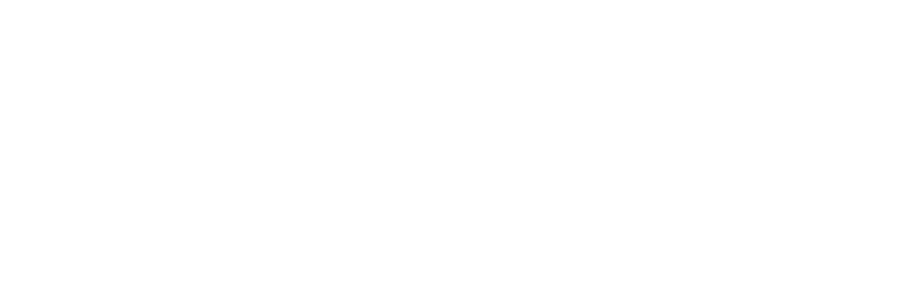
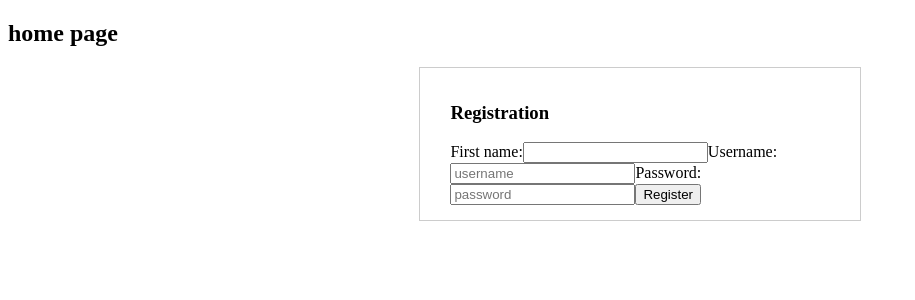
Before and after one commit to StAngerr/erste, an Angular app in the folder app/: page / in a window 1280 px wide. Shown: the top 300 px of the page, without its empty margins (0-915 px from the left). Built offline with nearby package versions, Linux system fonts and the light colour scheme.

Commit message:
Added registration form on ui

```diff
--- a/app/src/app/app.component.html
+++ b/app/src/app/app.component.html
@@ -1,3 +1,4 @@
 <div>
-  <app-user-list></app-user-list>
+  <h2>home page</h2>
+  <app-register></app-register>
 </div>
--- /dev/null
+++ b/app/src/app/components/register/register.component.css
@@ -0,0 +1,7 @@
+.registration {
+  width: 30%;
+  height: 1000%;
+  margin: 0 auto;
+  padding: 15px 30px;
+  border: 1px solid #ccc;
+}
--- /dev/null
+++ b/app/src/app/components/register/register.component.html
@@ -0,0 +1,15 @@
+<section class="registration">
+  <h3>Registration</h3>
+  <form (ngSubmit)="onSubmit()" #regForm="ngForm">
+    <label for=""><span>First name:</span>
+      <input [(ngModel)]="model.fistName" name="firstname" type="text">
+    </label>
+    <label> <span>Username: </span>
+      <input [(ngModel)]="model.username" type="text" placeholder="username" name="username" required>
+    </label>
+    <label><span>Password:</span>
+      <input [(ngModel)]="model.password" type="password" placeholder="password" name="password" required>
+    </label>
+    <input type="submit" value="Register">
+  </form>
+</section>
--- /dev/null
+++ b/app/src/app/components/register/register.component.ts
@@ -0,0 +1,19 @@
+import { Component, OnInit } from '@angular/core';
+import { User } from '../../models/user';
+
+@Component({
+  selector: 'app-register',
+  templateUrl: './register.component.html',
+  styleUrls: ['./register.component.css']
+})
+export class RegisterComponent implements OnInit {
+
+  constructor() { }
+  public model: User = new User();
+  ngOnInit() {
+  }
+
+  onSubmit() {
+    console.log(this.model);
+  }
+}
--- a/app/src/app/models/user.ts
+++ b/app/src/app/models/user.ts
@@ -1,4 +1,6 @@
 export class User {
-  public name:string;
-  public id:string;
+  public fistName?: string;
+  public id: string;
+  public username: string;
+  public password: string;
 }
```
Also changed, not shown: app/src/app/app.module.ts (+10 -5 lines), 1 other file (tests, documents, lock files or other folders).
